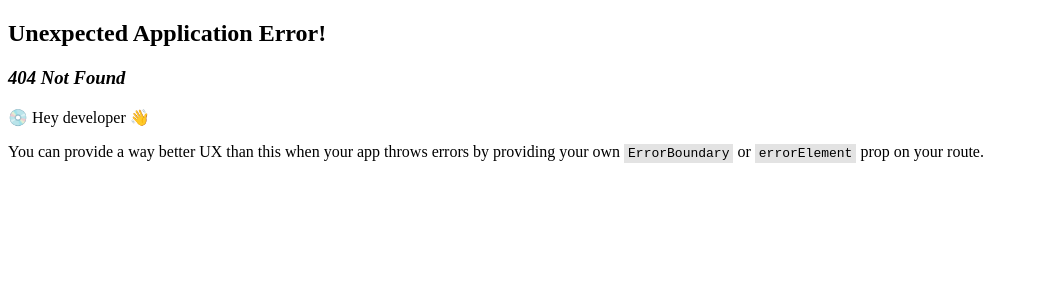
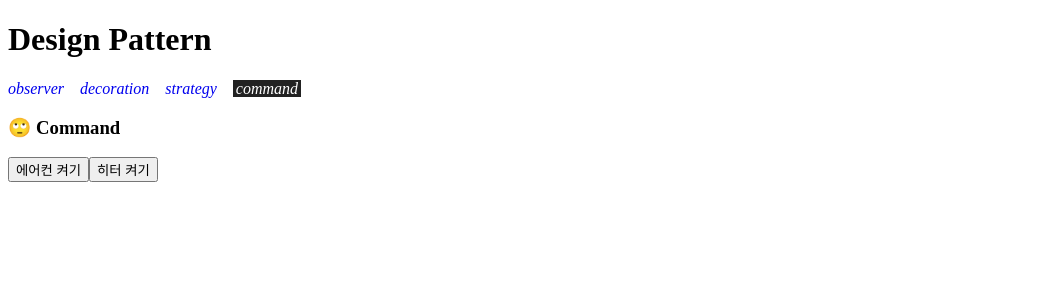
Before and after one commit to lee7198/DesignPatternStudy, a React (Create React App) app: page /command in a window 1280 px wide. Before the commit this address had no page. Shown: the top 300 px of the page, without its empty margins (0-1039 px from the left). Built offline with nearby package versions, Linux system fonts and the light colour scheme.

Commit message:
faet command

```diff
--- a/public/index.html
+++ b/public/index.html
@@ -2,7 +2,11 @@
 <html lang="ko">
   <head>
     <meta charset="utf-8" />
-    <meta name="viewport" content="width=device-width, initial-scale=1" />
+    <meta
+      name="viewport"
+      content="width=device-width, initial-scale=1, maximum-scale=1.0,
+    user-scalable=0"
+    />
     <title>Design Pattern</title>
   </head>
   <body>
--- a/src/Router.tsx
+++ b/src/Router.tsx
@@ -4,6 +4,7 @@ import Observer from "./pages/observer";
 import Main from "./pages/main";
 import Decoration from "./pages/decoration";
 import Strategy from "./pages/Strategy";
+import Command from "./pages/command";
 
 export const prefix =
   process.env.NODE_ENV === "development" ? "/" : "/DesignPatternStudy/";
@@ -17,6 +18,7 @@ const router = createBrowserRouter(
         { path: "observer", element: <Observer /> },
         { path: "decoration", element: <Decoration /> },
         { path: "strategy", element: <Strategy /> },
+        { path: "command", element: <Command /> },
       ],
     },
   ],
--- /dev/null
+++ b/src/pages/command/index.tsx
@@ -0,0 +1,79 @@
+import React from "react";
+
+interface Commander {
+  run: () => void;
+}
+
+class AirConditionerCommand implements Commander {
+  private airconditioner;
+
+  constructor(arg: AirConditioner) {
+    this.airconditioner = arg;
+  }
+  public run = () => {
+    this.airconditioner.powerOn();
+  };
+}
+
+class HeaterCommand implements Commander {
+  private airconditioner;
+
+  constructor(arg: Heater) {
+    this.airconditioner = arg;
+  }
+  public run = () => {
+    this.airconditioner.powerOn();
+  };
+}
+
+class AirConditioner {
+  public powerOn = () => {
+    alert("에어컨을 켰어요 🤖");
+  };
+}
+
+class Heater {
+  public powerOn = () => {
+    alert("히터를 켰어요 🤖");
+  };
+}
+
+class OkGoogle {
+  private command: Commander | undefined;
+
+  public setCommand = (command: Commander) => {
+    this.command = command;
+  };
+
+  public talk = () => {
+    if (this.command) this.command.run();
+  };
+}
+
+export default function Command() {
+  const airConditioner = new AirConditioner();
+  const heater = new Heater();
+
+  const airConditionerCommand = new AirConditionerCommand(airConditioner);
+  const heaterCommand = new HeaterCommand(heater);
+
+  const googleHome = new OkGoogle();
+
+  const handleAirconditioner = () => {
+    googleHome.setCommand(airConditionerCommand);
+    googleHome.talk();
+  };
+
+  const handleHeater = () => {
+    googleHome.setCommand(heaterCommand);
+    googleHome.talk();
+  };
+
+  return (
+    <>
+      <h3>🙄 Command</h3>
+      <button onClick={handleAirconditioner}>에어컨 켜기</button>
+      <button onClick={handleHeater}>히터 켜기</button>
+    </>
+  );
+}
--- /dev/null
+++ b/src/pages/main/index.css
@@ -0,0 +1,24 @@
+ul {
+  padding: 0;
+}
+a:visited {
+  color: #222;
+}
+.nav {
+  display: flex;
+  flex-wrap: wrap;
+  flex-direction: row;
+  gap: 1rem;
+}
+.nav li {
+  list-style-type: none;
+}
+.nav .active > a {
+  color: #fff;
+  background-color: #222;
+  padding: 0 3px;
+}
+.nav a {
+  text-decoration: none;
+  font-style: italic;
+}
--- a/src/pages/main/index.tsx
+++ b/src/pages/main/index.tsx
@@ -1,22 +1,26 @@
 import React from "react";
 import { Outlet } from "react-router";
+import { useLocation } from "react-router-dom";
 import { prefix } from "../../Router";
+import "./index.css";
+
+const menu = ["observer", "decoration", "strategy", "command"];
 
 export default function Main() {
+  const location = useLocation();
+
   return (
     <>
       <h1>Design Pattern</h1>
-      {process.env.NODE_ENV}
-      <ul>
-        <li>
-          <a href={`${prefix}observer`}>observer</a>
-        </li>
-        <li>
-          <a href={`${prefix}decoration`}>decoration</a>
-        </li>
-        <li>
-          <a href={`${prefix}strategy`}>strategy</a>
-        </li>
+      <ul className="nav">
+        {menu.map((item) => (
+          <li
+            key={item}
+            className={location.pathname.includes(item) ? "active" : ""}
+          >
+            <a href={`${prefix}${item}`}>{item}</a>
+          </li>
+        ))}
       </ul>
       <Outlet />
     </>
```
